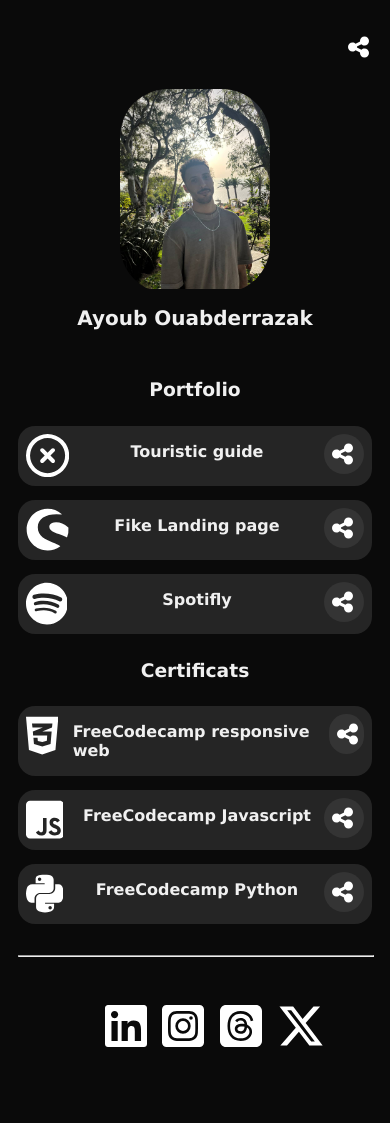
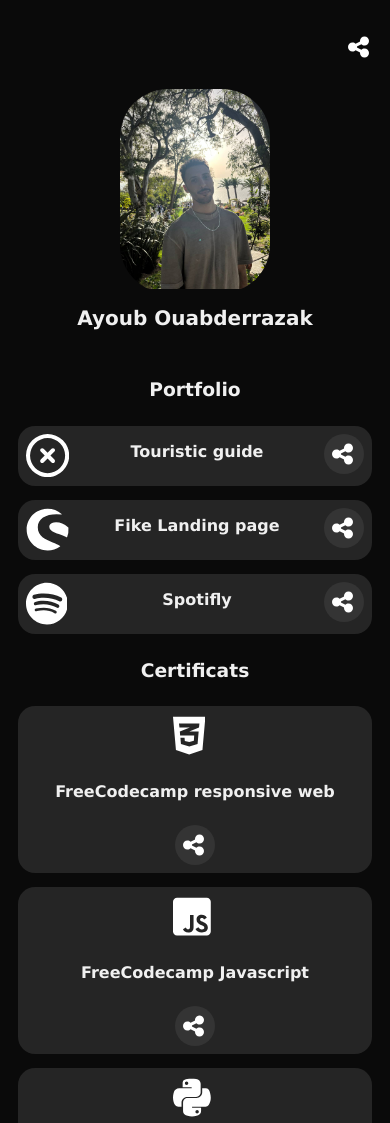
Before and after one commit to ayoub-capo/profile, a plain HTML site: page index.html in a window 390 px wide. Shown: the top 1123 px of the page. Before the commit the page ends 1101 px from the top, so only its background shows below. Drawn offline with Linux system fonts and the light colour scheme.

Commit message:
add some responsive touche

```diff
--- a/index.html
+++ b/index.html
@@ -36,20 +36,20 @@
     <div class="share-title-button" link=""><svg xmlns="http://www.w3.org/2000/svg" height="1.5em" viewBox="0 0 448 512"><!--! Font Awesome Free 6.4.2 by @fontawesome - https://fontawesome.com License - https://fontawesome.com/license (Commercial License) Copyright 2023 Fonticons, Inc. --><style>svg{fill:#ffffff}</style><path d="M352 224c53 0 96-43 96-96s-43-96-96-96s-96 43-96 96c0 4 .2 8 .7 11.9l-94.1 47C145.4 170.2 121.9 160 96 160c-53 0-96 43-96 96s43 96 96 96c25.9 0 49.4-10.2 66.6-26.9l94.1 47c-.5 3.9-.7 7.8-.7 11.9c0 53 43 96 96 96s96-43 96-96s-43-96-96-96c-25.9 0-49.4 10.2-66.6 26.9l-94.1-47c.5-3.9 .7-7.8 .7-11.9s-.2-8-.7-11.9l94.1-47C302.6 213.8 326.1 224 352 224z"/></svg></div>
   </a>
   <h3>Certificats</h3>
-  <a href="https://www.freecodecamp.org/certification/ayoub-ouabderrazak/responsive-web-design" class="title">
+  <a href="https://www.freecodecamp.org/certification/ayoub-ouabderrazak/responsive-web-design" class="title centry">
     <div class="icon"><svg xmlns="http://www.w3.org/2000/svg" height="2.7em" viewBox="0 0 384 512"><!--! Font Awesome Free 6.4.2 by @fontawesome - https://fontawesome.com License - https://fontawesome.com/license (Commercial License) Copyright 2023 Fonticons, Inc. --><style>svg{fill:#ffffff}</style><path d="M0 32l34.9 395.8L192 480l157.1-52.2L384 32H0zm313.1 80l-4.8 47.3L193 208.6l-.3.1h111.5l-12.8 146.6-98.2 28.7-98.8-29.2-6.4-73.9h48.9l3.2 38.3 52.6 13.3 54.7-15.4 3.7-61.6-166.3-.5v-.1l-.2.1-3.6-46.3L193.1 162l6.5-2.7H76.7L70.9 112h242.2z"/></svg></div>
     <p>FreeCodecamp responsive web</p>
     <div class="share-title-button" link="https://www.freecodecamp.org/certification/ayoub-ouabderrazak/responsive-web-design"><svg xmlns="http://www.w3.org/2000/svg" height="1.5em" viewBox="0 0 448 512"><!--! Font Awesome Free 6.4.2 by @fontawesome - https://fontawesome.com License - https://fontawesome.com/license (Commercial License) Copyright 2023 Fonticons, Inc. --><style>svg{fill:#ffffff}</style><path d="M352 224c53 0 96-43 96-96s-43-96-96-96s-96 43-96 96c0 4 .2 8 .7 11.9l-94.1 47C145.4 170.2 121.9 160 96 160c-53 0-96 43-96 96s43 96 96 96c25.9 0 49.4-10.2 66.6-26.9l94.1 47c-.5 3.9-.7 7.8-.7 11.9c0 53 43 96 96 96s96-43 96-96s-43-96-96-96c-25.9 0-49.4 10.2-66.6 26.9l-94.1-47c.5-3.9 .7-7.8 .7-11.9s-.2-8-.7-11.9l94.1-47C302.6 213.8 326.1 224 352 224z"/></svg></div>
   </a>
-  <a href="https://www.freecodecamp.org/certification/ayoub-ouabderrazak/javascript-algorithms-and-data-structures" class="title">
+  <a href="https://www.freecodecamp.org/certification/ayoub-ouabderrazak/javascript-algorithms-and-data-structures" class="title centry">
     <div class="icon"><svg xmlns="http://www.w3.org/2000/svg" height="2.7em" viewBox="0 0 448 512"><!--! Font Awesome Free 6.4.2 by @fontawesome - https://fontawesome.com License - https://fontawesome.com/license (Commercial License) Copyright 2023 Fonticons, Inc. --><path d="M400 32H48C21.5 32 0 53.5 0 80v352c0 26.5 21.5 48 48 48h352c26.5 0 48-21.5 48-48V80c0-26.5-21.5-48-48-48zM243.8 381.4c0 43.6-25.6 63.5-62.9 63.5-33.7 0-53.2-17.4-63.2-38.5l34.3-20.7c6.6 11.7 12.6 21.6 27.1 21.6 13.8 0 22.6-5.4 22.6-26.5V237.7h42.1v143.7zm99.6 63.5c-39.1 0-64.4-18.6-76.7-43l34.3-19.8c9 14.7 20.8 25.6 41.5 25.6 17.4 0 28.6-8.7 28.6-20.8 0-14.4-11.4-19.5-30.7-28l-10.5-4.5c-30.4-12.9-50.5-29.2-50.5-63.5 0-31.6 24.1-55.6 61.6-55.6 26.8 0 46 9.3 59.8 33.7L368 290c-7.2-12.9-15-18-27.1-18-12.3 0-20.1 7.8-20.1 18 0 12.6 7.8 17.7 25.9 25.6l10.5 4.5c35.8 15.3 55.9 31 55.9 66.2 0 37.8-29.8 58.6-69.7 58.6z"/></svg></div>
     <p>FreeCodecamp Javascript</p>
     <div class="share-title-button" link="https://www.freecodecamp.org/certification/ayoub-ouabderrazak/javascript-algorithms-and-data-structures"><svg xmlns="http://www.w3.org/2000/svg" height="1.5em" viewBox="0 0 448 512"><!--! Font Awesome Free 6.4.2 by @fontawesome - https://fontawesome.com License - https://fontawesome.com/license (Commercial License) Copyright 2023 Fonticons, Inc. --><style>svg{fill:#ffffff}</style><path d="M352 224c53 0 96-43 96-96s-43-96-96-96s-96 43-96 96c0 4 .2 8 .7 11.9l-94.1 47C145.4 170.2 121.9 160 96 160c-53 0-96 43-96 96s43 96 96 96c25.9 0 49.4-10.2 66.6-26.9l94.1 47c-.5 3.9-.7 7.8-.7 11.9c0 53 43 96 96 96s96-43 96-96s-43-96-96-96c-25.9 0-49.4 10.2-66.6 26.9l-94.1-47c.5-3.9 .7-7.8 .7-11.9s-.2-8-.7-11.9l94.1-47C302.6 213.8 326.1 224 352 224z"/></svg></div>
   </a>
-  <a href="https://www.freecodecamp.org/certification/ayoub-ouabderrazak/scientific-computing-with-python-v7" class="title">
+  <a href="https://www.freecodecamp.org/certification/ayoub-ouabderrazak/scientific-computing-with-python-v7" class="title centry">
     <div class="icon"><svg xmlns="http://www.w3.org/2000/svg" height="2.7em" viewBox="0 0 448 512"><!--! Font Awesome Free 6.4.2 by @fontawesome - https://fontawesome.com License - https://fontawesome.com/license (Commercial License) Copyright 2023 Fonticons, Inc. --><style>svg{fill:#ffffff}</style><path d="M439.8 200.5c-7.7-30.9-22.3-54.2-53.4-54.2h-40.1v47.4c0 36.8-31.2 67.8-66.8 67.8H172.7c-29.2 0-53.4 25-53.4 54.3v101.8c0 29 25.2 46 53.4 54.3 33.8 9.9 66.3 11.7 106.8 0 26.9-7.8 53.4-23.5 53.4-54.3v-40.7H226.2v-13.6h160.2c31.1 0 42.6-21.7 53.4-54.2 11.2-33.5 10.7-65.7 0-108.6zM286.2 404c11.1 0 20.1 9.1 20.1 20.3 0 11.3-9 20.4-20.1 20.4-11 0-20.1-9.2-20.1-20.4.1-11.3 9.1-20.3 20.1-20.3zM167.8 248.1h106.8c29.7 0 53.4-24.5 53.4-54.3V91.9c0-29-24.4-50.7-53.4-55.6-35.8-5.9-74.7-5.6-106.8.1-45.2 8-53.4 24.7-53.4 55.6v40.7h106.9v13.6h-147c-31.1 0-58.3 18.7-66.8 54.2-9.8 40.7-10.2 66.1 0 108.6 7.6 31.6 25.7 54.2 56.8 54.2H101v-48.8c0-35.3 30.5-66.4 66.8-66.4zm-6.7-142.6c-11.1 0-20.1-9.1-20.1-20.3.1-11.3 9-20.4 20.1-20.4 11 0 20.1 9.2 20.1 20.4s-9 20.3-20.1 20.3z"/></svg></div>
     <p>FreeCodecamp Python</p>
-    <div class="share-title-button" link="https://www.freecodecamp.org/certification/ayoub-ouabderrazak/scientific-computing-with-python-v7"><svg xmlns="http://www.w3.org/2000/svg" height="1.5em" viewBox="0 0 448 512"><!--! Font Awesome Free 6.4.2 by @fontawesome - https://fontawesome.com License - https://fontawesome.com/license (Commercial License) Copyright 2023 Fonticons, Inc. --><style>svg{fill:#ffffff}</style><path d="M352 224c53 0 96-43 96-96s-43-96-96-96s-96 43-96 96c0 4 .2 8 .7 11.9l-94.1 47C145.4 170.2 121.9 160 96 160c-53 0-96 43-96 96s43 96 96 96c25.9 0 49.4-10.2 66.6-26.9l94.1 47c-.5 3.9-.7 7.8-.7 11.9c0 53 43 96 96 96s96-43 96-96s-43-96-96-96c-25.9 0-49.4 10.2-66.6 26.9l-94.1-47c.5-3.9 .7-7.8 .7-11.9s-.2-8-.7-11.9l94.1-47C302.6 213.8 326.1 224 352 224z"/></svg></div>
+    <div class="share-title-button " link="https://www.freecodecamp.org/certification/ayoub-ouabderrazak/scientific-computing-with-python-v7"><svg xmlns="http://www.w3.org/2000/svg" height="1.5em" viewBox="0 0 448 512"><!--! Font Awesome Free 6.4.2 by @fontawesome - https://fontawesome.com License - https://fontawesome.com/license (Commercial License) Copyright 2023 Fonticons, Inc. --><style>svg{fill:#ffffff}</style><path d="M352 224c53 0 96-43 96-96s-43-96-96-96s-96 43-96 96c0 4 .2 8 .7 11.9l-94.1 47C145.4 170.2 121.9 160 96 160c-53 0-96 43-96 96s43 96 96 96c25.9 0 49.4-10.2 66.6-26.9l94.1 47c-.5 3.9-.7 7.8-.7 11.9c0 53 43 96 96 96s96-43 96-96s-43-96-96-96c-25.9 0-49.4 10.2-66.6 26.9l-94.1-47c.5-3.9 .7-7.8 .7-11.9s-.2-8-.7-11.9l94.1-47C302.6 213.8 326.1 224 352 224z"/></svg></div>
   </a>
   <hr width="100%" style="color: #ffffff; margin-top: 1.5rem; margin-bottom: 1.5rem;" />
     <ul >
--- a/style.css
+++ b/style.css
@@ -47,6 +47,13 @@ h1{
   display: flex;
   flex-direction: column;
   align-items: center;
+}
+@media screen and (max-width: 450px){
+ .centry{
+  display: flex;
+  flex-direction: column;
+  align-items: center;
+ }
 }
 
 .title{
```
